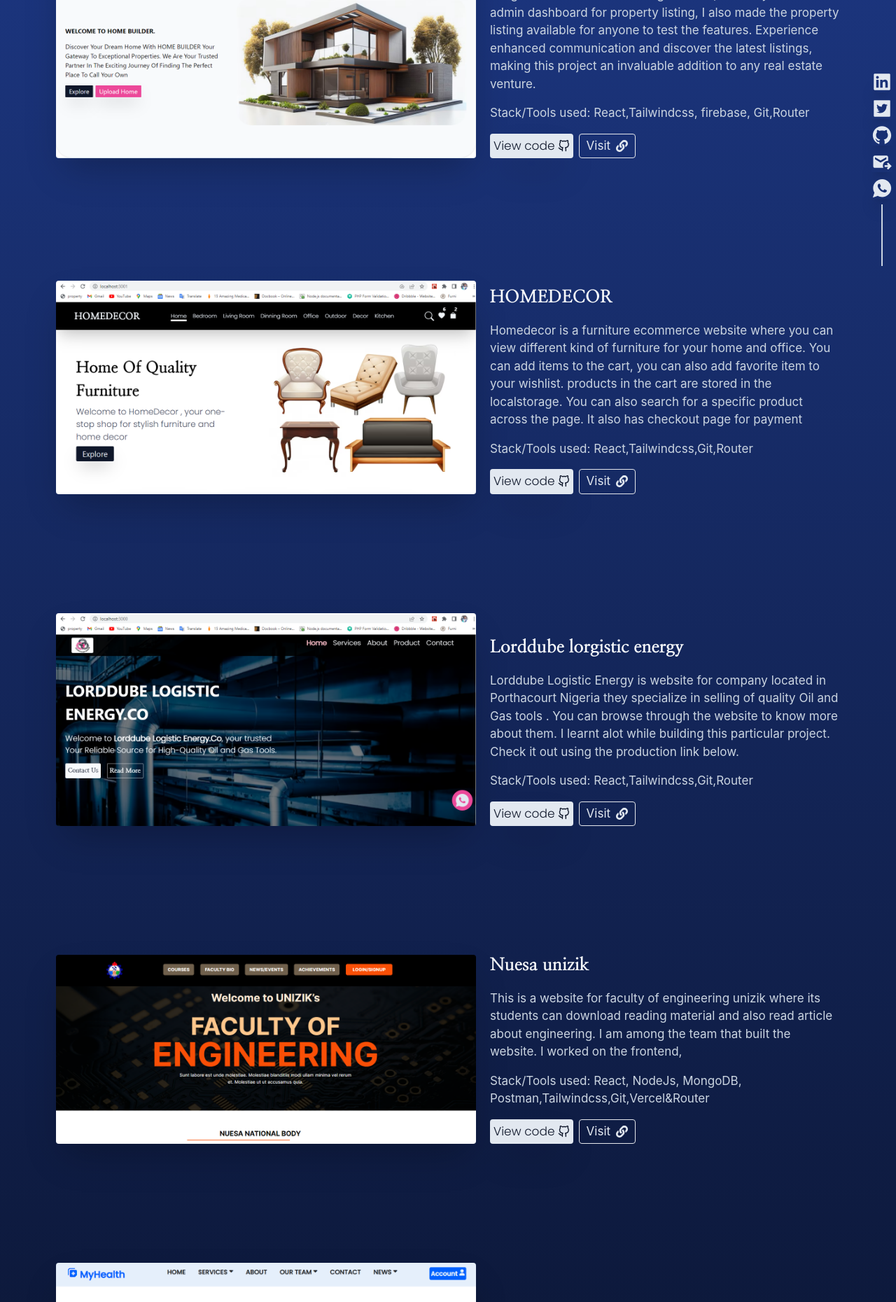
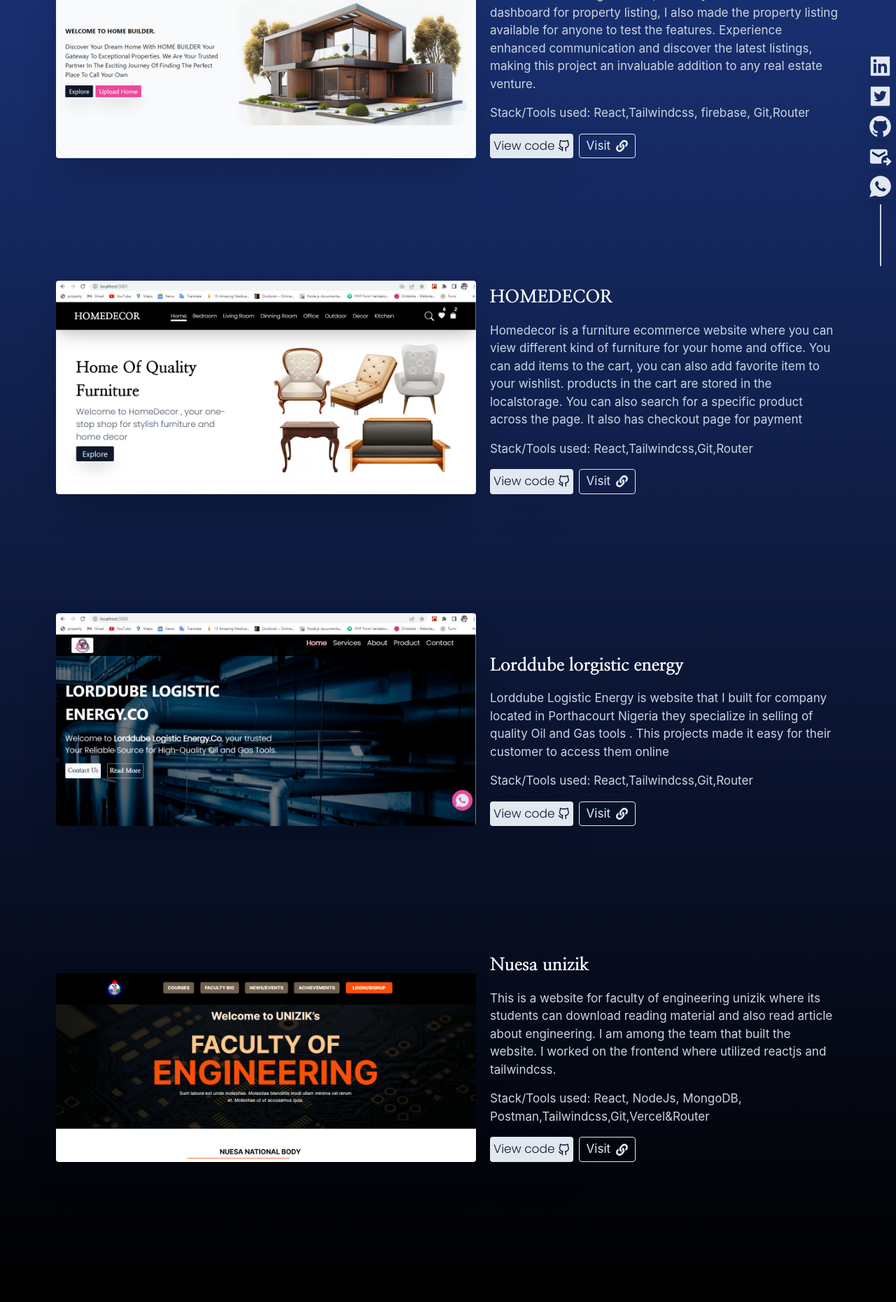
Before and after one commit to DesmondNzubechi/Official-Portfolio, a React (Create React App) app: page /Project in a window 1280 px wide. Shown: the part 420-2280 px from the top of the page at 70% size. Built offline with nearby package versions, Linux system fonts and the light colour scheme; the HTML template or start-up script is replaced by a standard one; a web font is replaced by a local one.

Commit message:
new change

```diff
--- a/src/App.js
+++ b/src/App.js
@@ -4,7 +4,7 @@
 import { NavDesktop } from './Components/Nav/NavDesktop';
 import { Footer } from './Components/Footer/Footer';
 import { ContactMe } from './Components/Contacts/ContactMe';
-import { About } from './Components/About/About';
+//import { About } from './Components/About/About';
 import { Projects } from './Components/Projects/projects';
 import { ContactLink } from './Components/ContactLink/ContactLink';
 
@@ -20,7 +20,6 @@
     <Routes>
 <Route path='/' element={<Home/>}/>
 <Route path='/Contact' element={<ContactMe/>} />
-<Route path='/About' element={<About/>} />
 <Route path='/Project' element={<Projects/>} />
     </Routes>
     <Footer/>
--- a/src/Components/ContactLink/ContactLink.jsx
+++ b/src/Components/ContactLink/ContactLink.jsx
@@ -10,11 +10,11 @@
 export const ContactLink = () => {
     return(
         <div className="flex flex-col fixed  px-[5px] items-center right-0 z-[15] bottom-0  gap-2  ">
-        <a href="https://linkedin.com/in/desmond-nzubechukwu-388954222/"> <AiFillLinkedin className=" md:text-[30px] text-[20px] text-slate-200 shadow-xl rounded-xl "/></a>
-         <a href="https://twitter.com/Nzubechukwu101"> <AiFillTwitterSquare className=" md:text-[30px] text-[20px] shadow-xl text-slate-200 "/></a>
-       <a href="https://github.com/DesmondNzubechi"> <AiFillGithub className=" md:text-[30px] text-[20px] shadow-xl text-slate-200 "/></a>
-         <a href="mailto:nzubestdesmond@gmail.com"><MdOutgoingMail  className=" md:text-[30px] text-[20px] shadow-xl text-slate-200 "/></a>
-         <a href="https://wa.me/2347084183611?text=Hello%20Nzubechukwu,%20I%20got%20your%20contact%20from%20your%20website%20my%20name%20is%20..."><IoLogoWhatsapp className=" md:text-[30px] text-[20px] shadow-xl text-slate-200 " /></a>
+        <a href="https://linkedin.com/in/desmond-nzubechukwu-388954222/"> <AiFillLinkedin className=" md:text-[35px] text-[35px] text-slate-200 shadow-xl rounded-xl "/></a>
+         <a href="https://twitter.com/Nzubechukwu101"> <AiFillTwitterSquare className=" md:text-[35px] text-[35px] shadow-xl text-slate-200 "/></a>
+       <a href="https://github.com/DesmondNzubechi"> <AiFillGithub className=" md:text-[35px] text-[35px] shadow-xl text-slate-200 "/></a>
+         <a href="mailto:nzubestdesmond@gmail.com"><MdOutgoingMail  className=" md:text-[35px] text-[35px] shadow-xl text-slate-200 "/></a>
+        { <a href="https://wa.me/2347084183611?text=Hello%20Nzubechukwu,%20I%20got%20your%20contact%20from%20your%20website%20my%20name%20is%20..."><IoLogoWhatsapp className=" md:text-[35px] text-[35px] shadow-xl text-slate-200 " /></a> }
           <span className="bg-slate-300 h-[88px] w-[2px] "></span>
       </div>
     )
--- a/src/Components/Footer/Footer.jsx
+++ b/src/Components/Footer/Footer.jsx
@@ -9,7 +9,7 @@
         <footer>
             <hr />
             <div className="text-center py-[20px] ">
-                <a href="http://" className=" uppercase text-[17px] text-slate-300 text-center font-myfont my-[10px] ">nzubechukwu</a>
+                <a href="http://" className="  text-[17px] text-slate-300 text-center font-myfont my-[10px] ">Nzubechukwu</a>
                 <p className="text-slate-500  text-[15px] ">&copy; All Right Reserved {new Date().getFullYear()} </p>
             </div>
         </footer>
--- a/src/Components/Hero Section/HeroSection.jsx
+++ b/src/Components/Hero Section/HeroSection.jsx
@@ -16,8 +16,8 @@
         <div  className="bg-gradient-to-b from-Tp to-blue-900 overflow-x-hidden ... px-[30px] min-h-[100vh] pt-[100px] py-[50px] ">
         <div  className="flex gap-5 items-center justify-around  flex-col md:flex-row">
        <div data-aos='fade-up' data-aos-duration='1000' className="max-w-[500px] flex flex-col gap-2 ">
-        <h1 className="uppercase font-myfont text-[25px] md:text-[40px] text-slate-50  ">Desmond Nzubechukwu</h1>
-        <p className="text-slate-50 text-[16px] md:text-[20px] capitalize ">I am a passionate <strong>frontend web developer.</strong> <br /> I create beautiful, intuitive, and user-friendly websites that not only meet the needs of my clients but also exceed the expectations of their users. </p>
+        <h1 className="capitalize font-myfont text-[25px] md:text-[40px] text-slate-50  ">Desmond Nzubechukwu</h1>
+        <p className="text-slate-50 max-w-[400px] flex flex-col gap-2 text-[16px]  md:text-[20px] capitalize "><span className="font-bold"> Developing & Bringing ideas to live</span> <span>I build product that is user-friendly and accessible by the right user.</span></p>
         <div className="flex flex-row gap-3">
             <Link to='/Contact' className=" ease-in delay-150 hover:-translate-y-1 hover:scale-110 bg-slate-400 text-slate-900 p-1 text-[20px] rounded font-fonty  ">Contact Me</Link>
             <a href={Resume}  className=" ease-in delay-150 hover:-translate-y-1 hover:scale-110 text-slate-50 p-1 border text-[20px] rounded font-fonty  ">My Resume</a>
--- a/src/Components/Nav/NavDesktop.jsx
+++ b/src/Components/Nav/NavDesktop.jsx
@@ -35,7 +35,7 @@
     return(
         <div className="flex flex-row z-20 items-center overflow-x-0 bg-T border-b  border-slate-800 shadow-2xl gap-[20px] md:px-[50px] px-[20px] fixed top-0 left-0 right-0 w-full  px-[20px] py-[10px] justify-between ">
             <div className="  w-fit bg-slate-100 rounded relative z-[30] shadow-2xl  p-2 mx-[20px] ">
-                <h1 className="font-myfont text-[20px]  md:text-[25px] uppercase rounded text-slate-900"> NzubeChukwu</h1>
+                <Link className="font-myfont text-[20px]  md:text-[25px] uppercase rounded text-slate-900"> NzubeChukwu</Link>
             </div>
             <div className=" p-2 md:mr-[50px] shadow-xl ">
              { navIcon.showIcon &&   <FaBars onClick={showNavLink} className="text-slate-100 relative z-[30]  text-[30px]  "/>}
@@ -45,9 +45,6 @@
     <ul className=" font-fonty  py-[50px] p gap-[20px] px-[50px] flex flex-col bg-Tp rounded shadow-2xl uppercase text-center ">
     <li>
         <Link onClick={hideNavLink} to='/' className='text-slate-50 text-[25px]   ' >Home</Link>
-    </li>
-    <li>
-        <Link onClick={hideNavLink} to='/About' className='text-slate-50 text-[25px]   ' >About Me</Link>
     </li>
     <li>
         <Link onClick={hideNavLink} to='/Project' className='text-slate-50 text-[25px]   ' >my Projects</Link>
--- a/src/Components/Projects/projects.jsx
+++ b/src/Components/Projects/projects.jsx
@@ -27,7 +27,7 @@
     {
         ProjectImg: homebuilder,
         projectName : 'HOMEBUILDER',
-        ProjectDescr : 'This project is a real estate modern website built with React, Tailwind CSS, and Firebase. I integrated Seamlessly search and explore properties based on location and budget, I integrated authentication using firebase, and  a dynamic admin dashboard for property listing, I also made the property listing available for anyone to test the features. Experience enhanced communication and discover the latest listings, making this project an invaluable addition to any real estate venture.',
+        ProjectDescr : 'This project is a real estate  website that I built with React, Tailwind CSS, and Firebase. I integrated Seamlessly search to explore properties based on location and budget, I integrated authentication using firebase, and  a dynamic admin dashboard for property listing, I also made the property listing available for anyone to test the features. Experience enhanced communication and discover the latest listings, making this project an invaluable addition to any real estate venture.',
         projectStack: 'Stack/Tools used: React,Tailwindcss, firebase, Git,Router',
         ProjectGit : 'github.com/DesmondNzubechi/beautiful-home',
         ProjectUrl : 'buildhome.vercel.app',
@@ -43,7 +43,7 @@
     {
         ProjectImg: lorddube,
         projectName : 'Lorddube lorgistic energy',
-        ProjectDescr : 'Lorddube Logistic Energy is website for company located in Porthacourt Nigeria they specialize in selling of quality Oil and Gas tools . You can browse through the website to know more about them. I learnt alot while building this particular project. Check it out using the production link below.',
+        ProjectDescr : 'Lorddube Logistic Energy is website that I built for company located in Porthacourt Nigeria they specialize in selling of quality Oil and Gas tools . This projects made it easy for their customer to access them online ',
         projectStack: 'Stack/Tools used: React,Tailwindcss,Git,Router',
         ProjectGit : 'github.com/DesmondNzubechi/LORDDUBE-LORGISTIC-ENERGY.CO',
         ProjectUrl : 'lorddubelogisticenergy.com',
@@ -51,7 +51,7 @@
     {
         ProjectImg: nuesa,
         projectName : 'Nuesa unizik',
-        ProjectDescr : 'This is a website for faculty of engineering unizik where its students can download reading material and also read article about engineering. I am among the team that built the website. I worked on the frontend,',
+        ProjectDescr : 'This is a website for faculty of engineering unizik where its students can download reading material and also read article about engineering. I am among the team that built the website. I worked on the frontend where utilized reactjs and tailwindcss.',
         projectStack: 'Stack/Tools used: React, NodeJs, MongoDB, Postman,Tailwindcss,Git,Vercel&Router',
         ProjectUrl : 'client-side-coral.vercel.app/',
         ProjectGit : 'github.com/NUESA-UNIZIK/Client-side',
@@ -63,7 +63,7 @@
         projectStack: 'Stack/Tools used: React,Tailwindcss,Git,Router',
         ProjectGit : 'github.com/DesmondNzubechi/ee-nau',
         ProjectUrl : 'nzubechukwu.com',
-    },*/
+    },
     {
         ProjectImg: Myhealth,
         projectName : 'My Health',
@@ -79,7 +79,7 @@
         projectStack: 'Stack/Tools used: React,Tailwindcss,Git,Vercel&Router',
         ProjectGit : 'github.com/DesmondNzubechi/Airtime-seller',
         ProjectUrl : 'airtimeseller-by-nzubechukwu.vercel.app/',
-    },
+    },*/
    /* {
         ProjectImg: shoppy,
         projectName : 'Shoppy',
@@ -87,7 +87,7 @@
         projectStack: 'Stack/Tools used: HTML, CSS, BOOTSTRAP AND JAVASCRIPT.',
         ProjectGit : 'github.com/DesmondNzubechi/Ecommerce-Website',
         ProjectUrl : 'shoppy-by-nzubechukwu.netlify.app',
-    },*/
+    },
     {
         ProjectImg: Fintek,
         projectName : 'Fintekk',
@@ -114,7 +114,7 @@
         ProjectUrl : 'homefeatures.netlify.app',
         ProjectGit : 'github.com/DesmondNzubechi/Property-Management',
     },
-  */
+
     {
         ProjectImg: cgpaCalc,
         projectName : 'CGPA Calculator',
--- a/src/Pages/HomePage/Home.jsx
+++ b/src/Pages/HomePage/Home.jsx
@@ -23,8 +23,6 @@
 
         <div className="bg-Tp  py-[20px]">
 <HeroSection/>
-<OverView/>
-<About/>
 <Projects/>
 <ContactMe/>
         </div>
```
